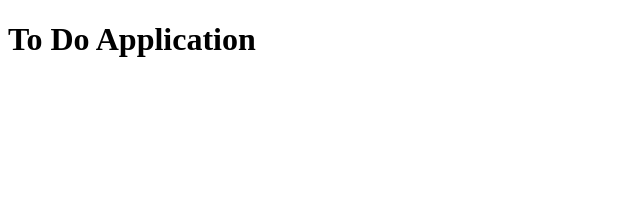
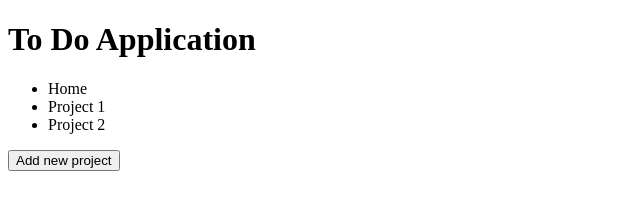
Before and after one commit to tyrone-offshorly/todo-app, a website built with webpack: page src/template.html in a window 1280 px wide. Shown: the whole page, without its empty margins (0-640 px from the left). Built offline with nearby package versions, Linux system fonts and the light colour scheme.

Commit message:
Add sidebar scaffolding

```diff
--- /dev/null
+++ b/src/components/sidebar.js
@@ -0,0 +1,30 @@
+const projects = [
+  {title: "Project 1", desc: ""},
+  {title: "Project 2", desc: ""},
+]
+
+const renderSidebar = () => {
+  const sidebarContainer = document.querySelector('#sidebar');
+
+  const nav = document.createElement('nav');
+  const ul = document.createElement('ul');
+
+  const home = document.createElement('li');
+  home.textContent = "Home";
+  ul.append(home);
+  projects.forEach((project) => {
+    const li = document.createElement('li');
+    li.textContent = project.title;
+    ul.append(li);
+  });
+  nav.append(ul);
+
+  const newProjectBtn = document.createElement('button');
+  newProjectBtn.type = "button";
+  newProjectBtn.textContent = "Add new project";
+  nav.append(newProjectBtn);
+  sidebarContainer.append(nav);
+
+};
+
+export default renderSidebar;
--- a/src/index.js
+++ b/src/index.js
@@ -0,0 +1,4 @@
+import renderSidebar from "./components/sidebar";
+(function() {
+  renderSidebar();
+})();
--- a/src/template.html
+++ b/src/template.html
@@ -6,7 +6,12 @@
   <title>To Do Application</title>
 </head>
 <body>
-  <h1>To Do Application</h1>
+  <div id="sidebar">
+    <h1>To Do Application</h1>
+    <nav>
+
+    </nav>
+  </div>
   <div id="content">
 
   </div>
```
